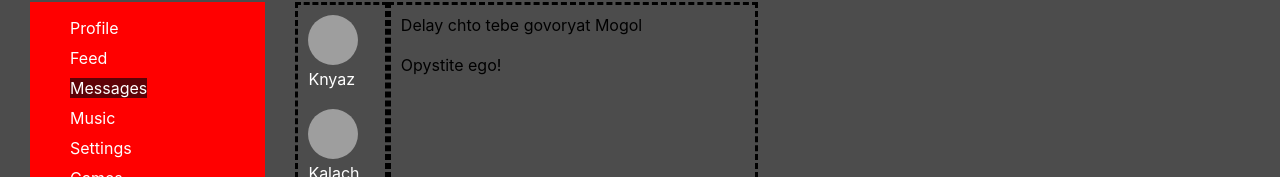
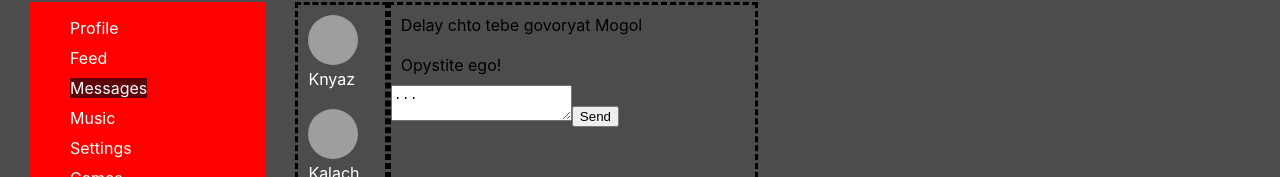
Before and after one commit to LilBudj/React, a React (Create React App) app: page /Dialogs in a window 1280 px wide. Shown: the part 108-285 px from the top of the page. Built offline with nearby package versions, Linux system fonts and the light colour scheme; grey boxes are pictures that could not be loaded.

Commit message:
Data modification

```diff
--- a/src/components/Dialogs/Dialogs.jsx
+++ b/src/components/Dialogs/Dialogs.jsx
@@ -10,6 +10,12 @@ const Dialogs = (props) => {
         return (<Message message={obj.message}/>)
     });
 
+    let newElement = React.createRef()
+    let Send = ()=>{
+        let text = newElement.current.value;
+      alert(text);
+    };
+
     return(
         <div className={style.dialogs}>
             <div className={style.DialogList}>
@@ -17,6 +23,8 @@ const Dialogs = (props) => {
             </div>
             <div className={style.Dialog_display}>
                 {MessageItems}
+                <textarea ref={newElement}>...</textarea>
+                <button onClick={Send}>Send</button>
             </div>
         </div>
     );
```
